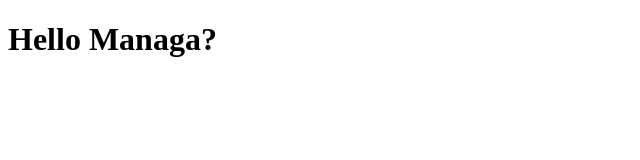
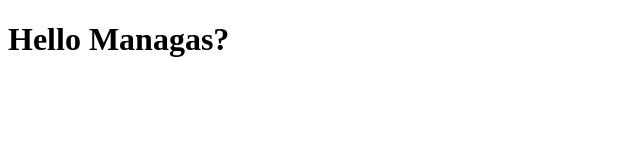
Before and after one commit to EZ6918/EZ6918.github.io, a plain HTML site: page index.html in a window 1280 px wide. Shown: the full height of the page, 0-640 px from the left. Drawn offline with Linux system fonts and the light colour scheme.

Commit message:
Update index.html

```diff
--- a/index.html
+++ b/index.html
@@ -6,6 +6,6 @@
     <title>Document</title>
 </head>
 <body>
-    <h1>Hello Managa?</h1>
+    <h1>Hello Managas?</h1>
 </body>
 </html>
```
